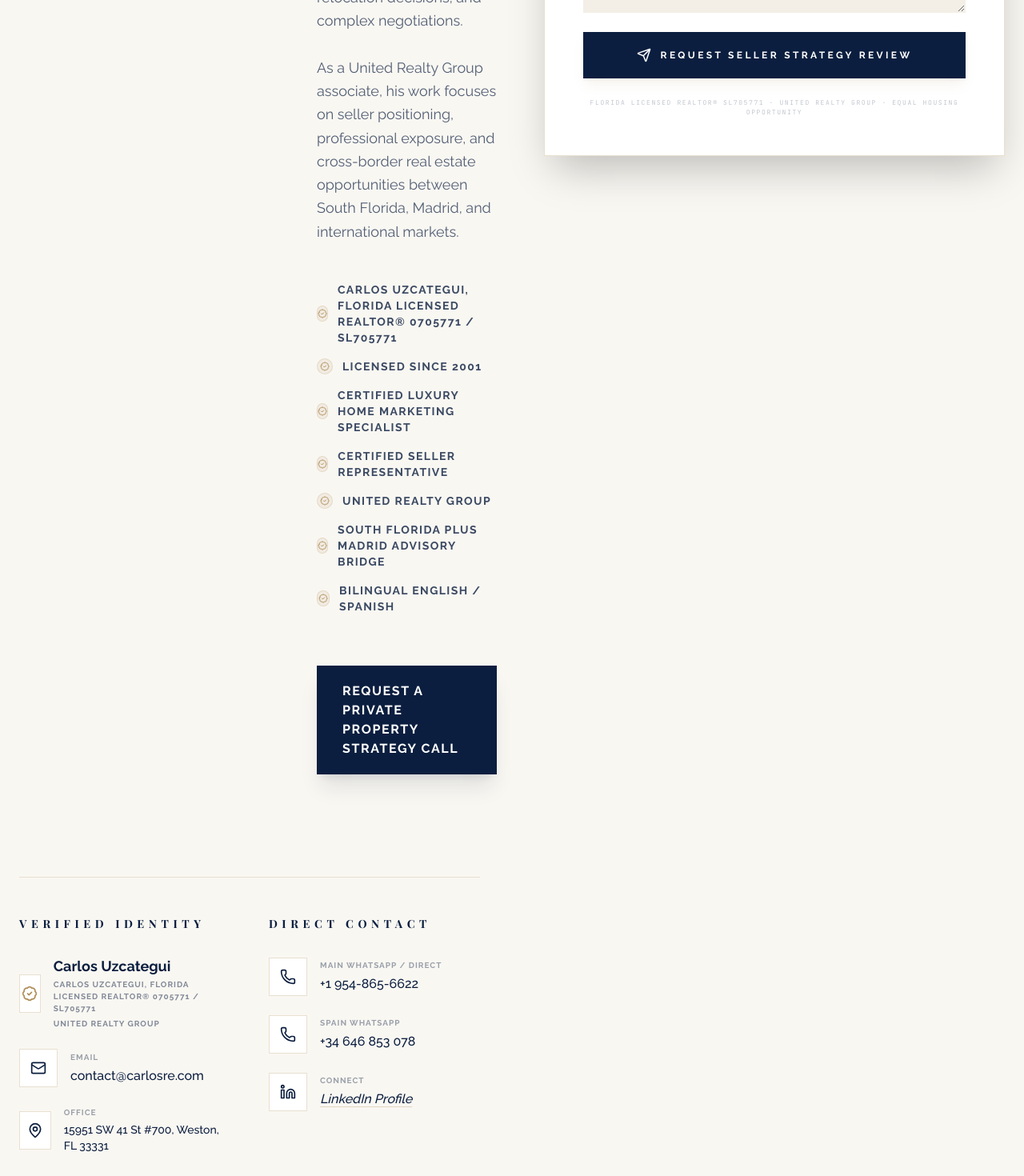
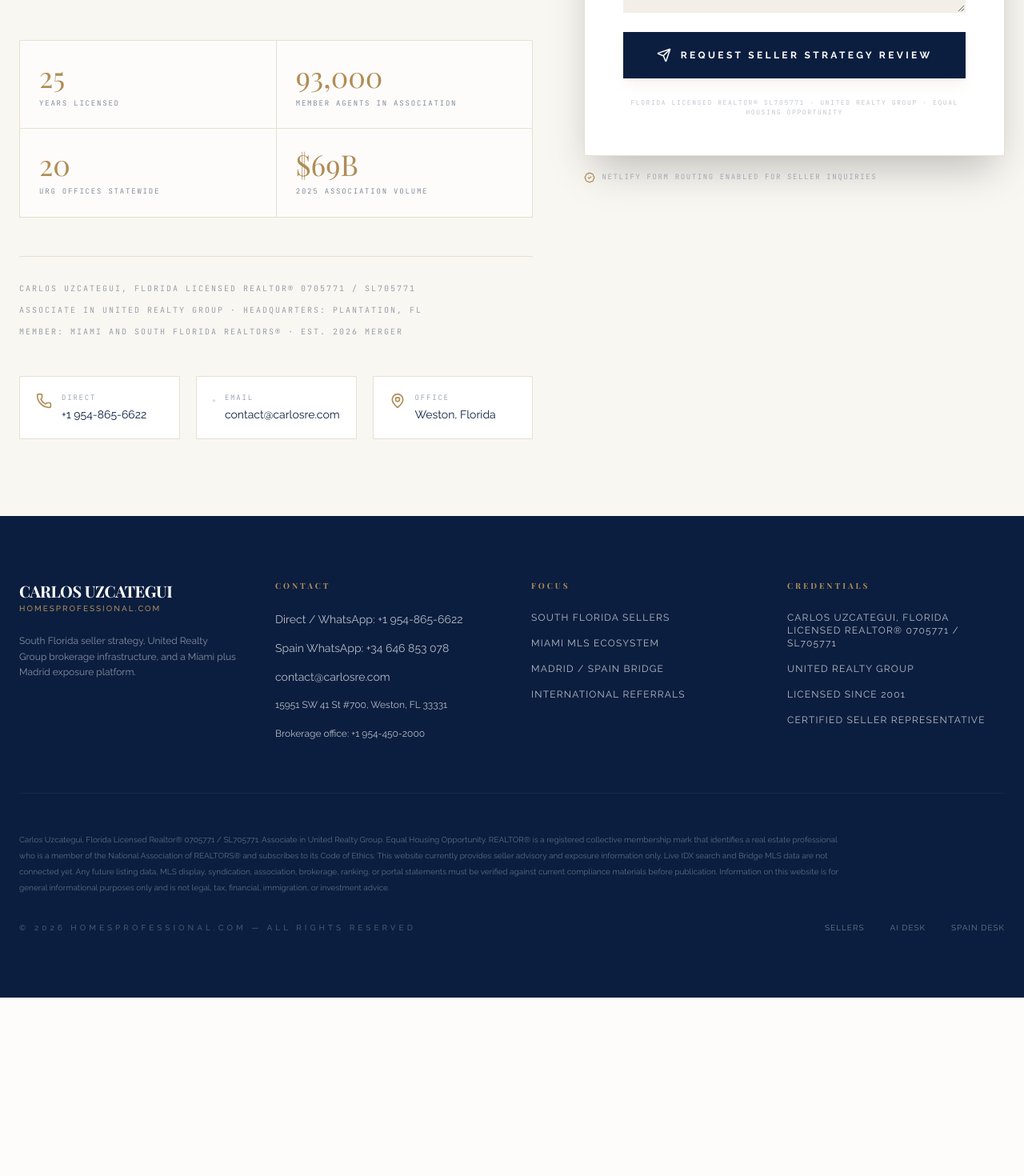
Before and after one commit to CEUL-sites/MiamiDesk-Site-Final-1, a React (Vite) app: page / in a window 1280 px wide. Shown: the part 10440-11910 px from the top of the page at 80% size. After the commit the page ends 11687 px from the top, so only its background shows below. Built offline with nearby package versions, Linux system fonts and the light colour scheme; a web font is replaced by a local one.

Commit message:
Rebuild authority profile and contact section

```diff
--- a/src/components/AboutContact.tsx
+++ b/src/components/AboutContact.tsx
@@ -1,138 +1,77 @@
-import { Phone, Mail, Linkedin, MapPin, BadgeCheck } from "lucide-react";
+import { BadgeCheck, Mail, MapPin, Phone } from "lucide-react";
 import { CONTACT } from "../constants";
 import { LeadForm } from "./LeadForm";
 
+const STATS = [
+  { value: "25", label: "Years Licensed" },
+  { value: "93,000", label: "Member Agents in Association" },
+  { value: "20", label: "URG Offices Statewide" },
+  { value: "$69B", label: "2025 Association Volume" }
+];
+
 export function AboutContact() {
   return (
-    <section id="about" className="py-24 bg-ivory">
-      <div className="max-w-7xl mx-auto px-6">
-        <div className="grid lg:grid-cols-2 gap-20">
-          <div className="flex flex-col">
-            <div className="mb-12 flex flex-col md:flex-row gap-8 items-start">
-              <div className="carlos-headshot-card flex-shrink-0">
-                <img
-                  src={CONTACT.headshot}
-                  alt="Carlos Uzcategui, Florida Licensed Realtor"
-                  className="carlos-headshot"
-                  loading="lazy"
-                />
+    <section id="contact" className="bg-ivory py-24">
+      <div className="mx-auto grid max-w-7xl gap-16 px-6 lg:grid-cols-[1.1fr_0.9fr]">
+        <div>
+          <div className="grid gap-10 md:grid-cols-[280px_1fr] md:items-start">
+            <div className="carlos-headshot-card">
+              <img src={CONTACT.headshot} alt="Carlos Uzcategui, Florida Licensed Realtor" className="carlos-headshot" loading="lazy" />
             </div>
-              <div className="flex-grow">
-                <h2 className="text-3xl lg:text-5xl text-navy mb-8 font-serif leading-tight">
-                  Senior Real Estate Advisory, <br />
-                  <span className="text-gold italic font-light">Built on South Florida market experience</span>
-                </h2>
-                <p className="text-lg text-navy/70 leading-relaxed max-w-xl mb-12">
-                  Carlos Uzcategui has been licensed in Florida real estate since 2001, advising clients through changing markets, pricing cycles, relocation decisions, and complex negotiations.
-                  <br /><br />
-                  As a United Realty Group associate, his work focuses on seller positioning, professional exposure, and cross-border real estate opportunities between South Florida, Madrid, and international markets.
-                </p>
+            <div>
+              <p className="font-mono text-[10px] uppercase tracking-[0.3em] text-gold">Meet the Principal</p>
+              <h2 className="mt-4 font-serif text-4xl leading-tight text-navy lg:text-6xl">Carlos Uzcategui</h2>
+              <p className="font-mono mt-3 text-[10px] uppercase tracking-[0.22em] text-navy/45">Florida Licensed Realtor® · Since 2001</p>
 
-                <div className="space-y-4 mb-16">
-                  {[
-                    CONTACT.licenseDisplay,
-                    "Licensed since 2001",
-                    "Certified Luxury Home Marketing Specialist",
-                    "Certified Seller Representative",
-                    CONTACT.brokerage,
-                    "South Florida plus Madrid advisory bridge",
-                    "Bilingual English / Spanish"
-                  ].map((bullet, i) => (
-                    <div key={i} className="flex items-center gap-3">
-                      <div className="w-5 h-5 bg-gold/10 flex items-center justify-center rounded-full border border-gold/20">
-                        <BadgeCheck size={12} className="text-gold" />
+              <div className="mt-8 flex flex-wrap gap-3">
+                {["CLHMS", "Certified Seller Rep", "Licensed Since 2001"].map((badge) => (
+                  <span key={badge} className="border border-gold/45 px-4 py-2 font-mono text-[9px] uppercase tracking-[0.18em] text-gold">{badge}</span>
+                ))}
               </div>
-                      <span className="text-xs lg:text-sm font-bold uppercase tracking-widest text-navy/80">{bullet}</span>
+            </div>
+          </div>
+
+          <div className="mt-12 max-w-4xl space-y-6 font-sans text-lg leading-relaxed text-navy/68">
+            <p>Twenty-five years of active South Florida real estate transactions, residential, luxury, and commercial. The relationships Carlos has inside the Miami professional community were built through closed deals, not directory listings.</p>
+            <p>From his Weston, Florida office, he serves South Florida sellers and buyers through United Realty Group, Florida's leading transactional brokerage. From Madrid, he works directly with Spanish developers, agencies, and HNW property owners who need a licensed U.S. principal to activate their assets in the American market.</p>
+          </div>
+
+          <div className="mt-12 grid grid-cols-2 gap-px border border-bone bg-bone lg:max-w-3xl">
+            {STATS.map((stat) => (
+              <div key={stat.label} className="bg-white-soft p-6">
+                <div className="font-serif text-4xl text-gold">{stat.value}</div>
+                <div className="font-mono mt-2 text-[9px] uppercase tracking-[0.2em] text-navy/50">{stat.label}</div>
               </div>
             ))}
           </div>
 
-                <div className="mt-12">
-                  <a href="#contact" className="inline-block px-8 py-5 bg-navy text-white font-bold uppercase tracking-widest hover:bg-gold transition-all duration-300 shadow-xl shadow-navy/10">
-                    Request a Private Property Strategy Call
+          <div className="mt-12 border-t border-bone pt-8 space-y-3">
+            <p className="font-mono text-[10px] uppercase tracking-[0.2em] text-navy/40">{CONTACT.licenseDisplay}</p>
+            <p className="font-mono text-[10px] uppercase tracking-[0.2em] text-navy/40">Associate in {CONTACT.brokerage} · Headquarters: Plantation, FL</p>
+            <p className="font-mono text-[10px] uppercase tracking-[0.2em] text-navy/40">Member: Miami and South Florida REALTORS® · Est. 2026 merger</p>
+          </div>
+
+          <div className="mt-12 grid gap-5 sm:grid-cols-3">
+            <a href={CONTACT.whatsappUS} className="flex items-start gap-3 border border-bone bg-white p-5 transition-colors hover:border-gold">
+              <Phone className="text-gold" size={20} />
+              <div><div className="font-mono text-[9px] uppercase tracking-[0.2em] text-navy/40">Direct</div><div className="mt-1 font-sans text-sm text-navy">{CONTACT.phoneUS}</div></div>
             </a>
+            <a href={`mailto:${CONTACT.email}`} className="flex items-start gap-3 border border-bone bg-white p-5 transition-colors hover:border-gold">
+              <Mail className="text-gold" size={20} />
+              <div><div className="font-mono text-[9px] uppercase tracking-[0.2em] text-navy/40">Email</div><div className="mt-1 font-sans text-sm text-navy">{CONTACT.email}</div></div>
+            </a>
+            <div className="flex items-start gap-3 border border-bone bg-white p-5">
+              <MapPin className="text-gold" size={20} />
+              <div><div className="font-mono text-[9px] uppercase tracking-[0.2em] text-navy/40">Office</div><div className="mt-1 font-sans text-sm text-navy">Weston, Florida</div></div>
             </div>
           </div>
         </div>
 
-            <div id="contact" className="mt-20 pt-12 border-t border-bone">
-              <div className="grid sm:grid-cols-2 gap-12">
-                <div>
-                  <h3 className="text-sm font-bold uppercase tracking-[0.4em] text-navy mb-8">Verified Identity</h3>
-                  <div className="space-y-6">
-                    <div className="flex items-center gap-4">
-                      <div className="w-12 h-12 bg-white border border-bone flex items-center justify-center text-gold">
-                        <BadgeCheck size={20} />
-                      </div>
-                      <div>
-                        <div className="text-navy font-bold text-lg leading-tight">Carlos Uzcategui</div>
-                        <div className="text-navy/50 text-[10px] uppercase tracking-widest font-bold mt-1">{CONTACT.licenseDisplay}</div>
-                        <div className="text-navy/50 text-[10px] uppercase tracking-widest font-bold mt-1">{CONTACT.brokerage}</div>
-                      </div>
-                    </div>
-
-                    <a href={`mailto:${CONTACT.email}`} className="flex items-center gap-4 group">
-                      <div className="w-12 h-12 bg-white border border-bone flex items-center justify-center group-hover:bg-gold group-hover:text-white transition-all">
-                        <Mail size={20} />
-                      </div>
-                      <div>
-                        <div className="text-[10px] uppercase font-bold text-navy/40 tracking-widest mb-1">Email</div>
-                        <div className="text-navy font-medium">{CONTACT.email}</div>
-                      </div>
-                    </a>
-
-                    <div className="flex items-center gap-4">
-                      <div className="w-12 h-12 bg-white border border-bone flex items-center justify-center">
-                        <MapPin size={20} />
-                      </div>
-                      <div>
-                        <div className="text-[10px] uppercase font-bold text-navy/40 tracking-widest mb-1">Office</div>
-                        <div className="text-navy font-medium text-sm">{CONTACT.address}</div>
-                      </div>
-                    </div>
-                  </div>
-                </div>
-
-                <div>
-                  <h3 className="text-sm font-bold uppercase tracking-[0.4em] text-navy mb-8">Direct Contact</h3>
-                  <div className="space-y-6">
-                    <a href={CONTACT.whatsappUS} target="_blank" rel="noopener noreferrer" className="flex items-center gap-4 group">
-                      <div className="w-12 h-12 bg-white border border-bone flex items-center justify-center group-hover:bg-gold group-hover:text-white transition-all">
-                        <Phone size={20} />
-                      </div>
-                      <div>
-                        <div className="text-[10px] uppercase font-bold text-navy/40 tracking-widest mb-1">Main WhatsApp / Direct</div>
-                        <div className="text-navy font-medium">{CONTACT.phoneUS}</div>
-                      </div>
-                    </a>
-
-                    <a href={CONTACT.whatsappSpain} target="_blank" rel="noopener noreferrer" className="flex items-center gap-4 group">
-                      <div className="w-12 h-12 bg-white border border-bone flex items-center justify-center group-hover:bg-gold group-hover:text-white transition-all">
-                        <Phone size={20} />
-                      </div>
-                      <div>
-                        <div className="text-[10px] uppercase font-bold text-navy/40 tracking-widest mb-1">Spain WhatsApp</div>
-                        <div className="text-navy font-medium">{CONTACT.phoneSpain}</div>
-                      </div>
-                    </a>
-
-                    <a href={CONTACT.linkedin} target="_blank" rel="noopener noreferrer" className="flex items-center gap-4 group">
-                      <div className="w-12 h-12 bg-white border border-bone flex items-center justify-center group-hover:bg-gold group-hover:text-white transition-all">
-                        <Linkedin size={20} />
-                      </div>
-                      <div>
-                        <div className="text-[10px] uppercase font-bold text-navy/40 tracking-widest mb-1">Connect</div>
-                        <div className="text-navy font-medium italic underline underline-offset-4 decoration-gold/30">LinkedIn Profile</div>
-                      </div>
-                    </a>
-                  </div>
-                </div>
-              </div>
-            </div>
-          </div>
-
-          <div className="relative">
+        <div className="lg:sticky lg:top-24 lg:self-start">
           <LeadForm />
+          <div className="mt-5 flex items-center gap-2 font-mono text-[9px] uppercase tracking-[0.18em] text-navy/30">
+            <BadgeCheck size={14} className="text-gold" />
+            Netlify form routing enabled for seller inquiries
           </div>
         </div>
       </div>
```
Lines whose indentation alone changed are shown as unchanged.
